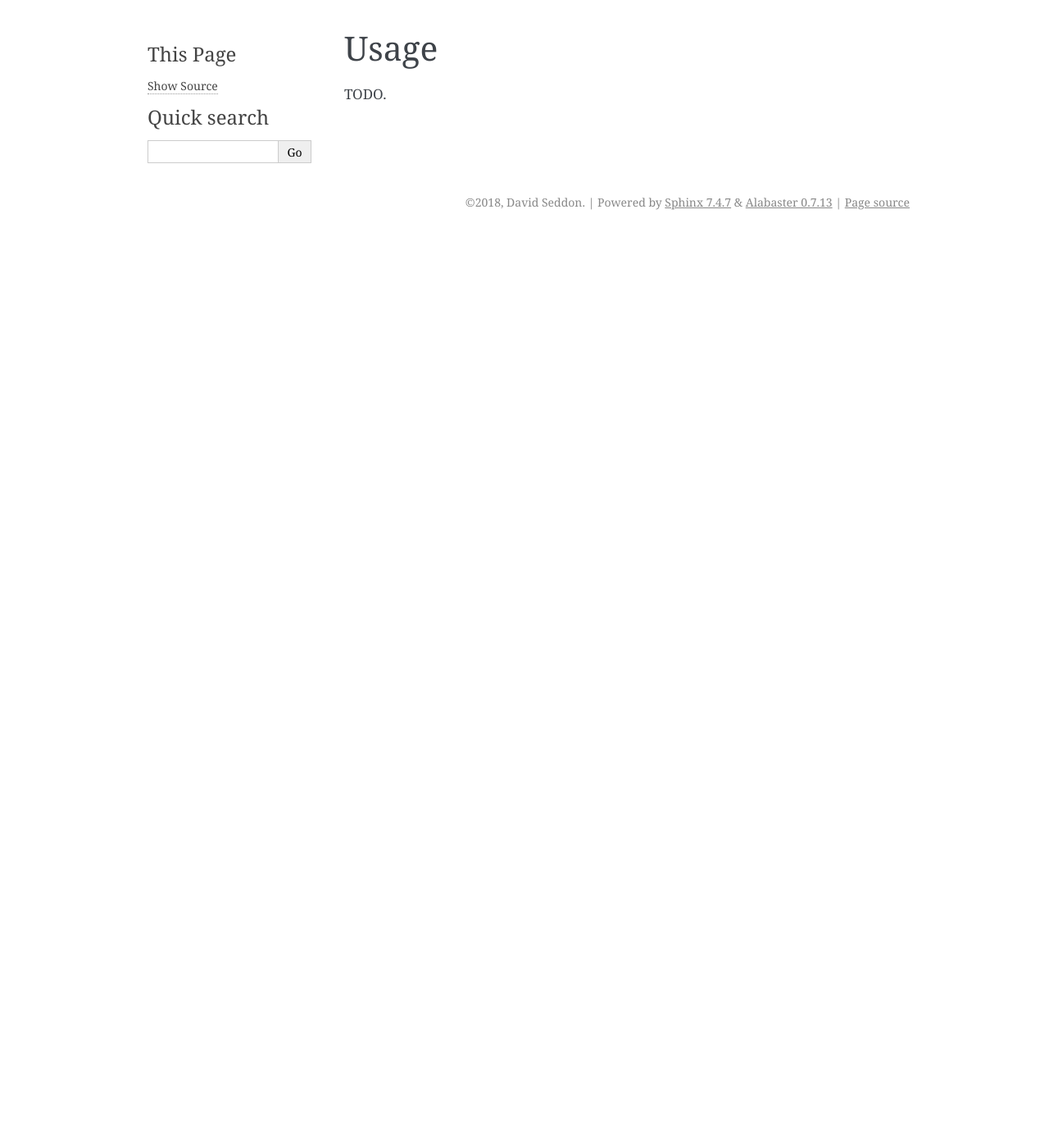
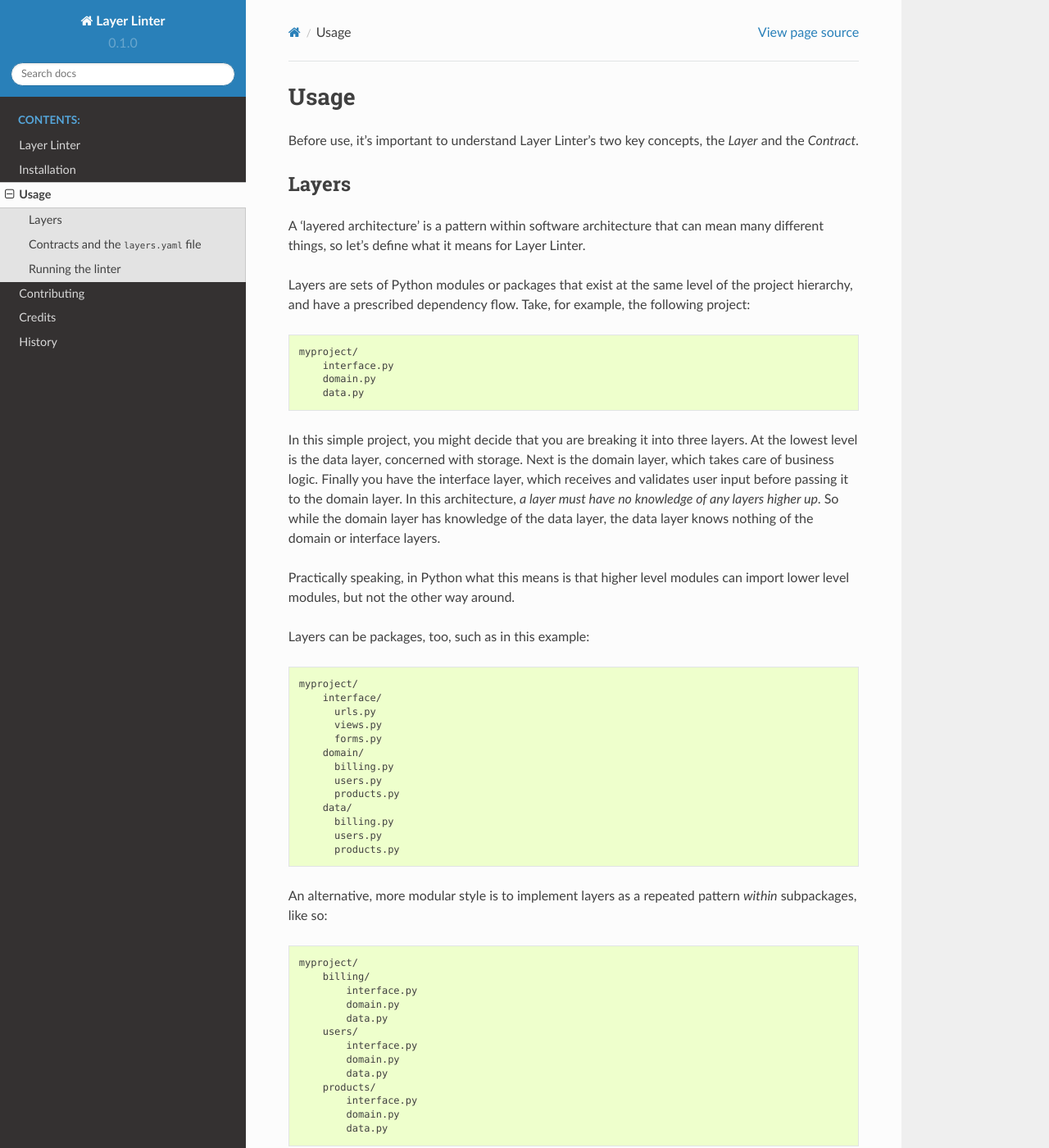
Before and after one commit to seddonym/layer_linter, a Sphinx documentation site: the page built from docs/usage.rst, in a window 1280 px wide and 1400 px high. Shown: the whole window at 82% size. Built offline with Sphinx 7.4.7 and the Read the Docs theme 2.0.0, drawn with Linux system fonts in a browser that asks for light colours; pages that are not in the unit, such as notebooks, are missing from menus; some of the changed text lies outside the part shown.

```diff
--- a/docs/conf.py
+++ b/docs/conf.py
@@ -84,7 +84,7 @@ todo_include_todos = False
 # The theme to use for HTML and HTML Help pages.  See the documentation for
 # a list of builtin themes.
 #
-html_theme = 'alabaster'
+html_theme = 'sphinx_rtd_theme'
 
 # Theme options are theme-specific and customize the look and feel of a
 # theme further.  For a list of options available for each theme, see the
@@ -95,7 +95,7 @@ html_theme = 'alabaster'
 # Add any paths that contain custom static files (such as style sheets) here,
 # relative to this directory. They are copied after the builtin static files,
 # so a file named "default.css" will overwrite the builtin "default.css".
-html_static_path = ['_static']
+html_static_path = []
 
 
 # -- Options for HTMLHelp output ---------------------------------------
--- a/docs/index.rst
+++ b/docs/index.rst
@@ -8,7 +8,6 @@ Welcome to Layer Linter's documentation!
    readme
    installation
    usage
-   modules
    contributing
    authors
    history
--- a/docs/installation.rst
+++ b/docs/installation.rst
@@ -4,6 +4,10 @@
 Installation
 ============
 
+Requirements
+------------
+
+Layer Linter only supports Python 3.
 
 Stable release
 --------------
--- a/docs/usage.rst
+++ b/docs/usage.rst
@@ -2,4 +2,127 @@
 Usage
 =====
 
-TODO.
+Before use, it's important to understand Layer Linter's two key concepts,
+the *Layer* and the *Contract*.
+
+Layers
+------
+
+A 'layered architecture' is a pattern within software architecture that can mean
+many different things, so let's define what it means for Layer Linter.
+
+Layers are sets of Python modules or packages that exist at the same
+level of the project hierarchy, and have a prescribed dependency flow.
+Take, for example, the following project:
+
+.. code-block:: none
+
+    myproject/
+        interface.py
+        domain.py
+        data.py
+
+In this simple project, you might decide that you are breaking it into three layers.
+At the lowest level is the data layer, concerned with storage. Next is the domain layer,
+which takes care of business logic. Finally you have the interface layer, which receives
+and validates user input before passing it to the domain layer. In this architecture,
+*a layer must have no knowledge of any layers higher up*. So while the domain layer has knowledge
+of the data layer, the data layer knows nothing of the domain or interface layers.
+
+Practically speaking, in Python what this means is that higher level modules can import
+lower level modules, but not the other way around.
+
+Layers can be packages, too, such as in this example:
+
+.. code-block:: none
+
+    myproject/
+        interface/
+          urls.py
+          views.py
+          forms.py
+        domain/
+          billing.py
+          users.py
+          products.py
+        data/
+          billing.py
+          users.py
+          products.py
+
+An alternative, more modular style is to implement layers as a repeated pattern *within* subpackages, like so:
+
+.. code-block:: none
+
+    myproject/
+        billing/
+            interface.py
+            domain.py
+            data.py
+        users/
+            interface.py
+            domain.py
+            data.py
+        products/
+            interface.py
+            domain.py
+            data.py
+
+(For further reading on Layers, see
+`the Wikipedia page on Multitier Architecture`_).
+
+Contracts and the ``layers.yaml`` file
+--------------------------------------
+
+A *Contract* is an agreement to adhere to a particular layered architecture. For
+example, you may wish to say that your layers are ``data``, ``domain`` and ``interface``,
+in order from low to high level.
+
+You define your Contracts in a ``layers.yaml`` file. Give your contract a name
+(in this case 'My Layers Contract'), specify which packages this applies to,
+and list your layers in order from low to high.
+
+.. code-block:: none
+
+    My Layers Contract:
+      packages:
+        - myproject
+      layers:
+        - lowlevelmodule
+        - mediumlevelmodule
+        - highlevelmodule
+
+For the more modular style described above, you can specify multiple packages:
+
+.. code-block:: none
+
+    Modular Contract:
+          packages:
+            - myproject.billing
+            - myproject.users
+            - myproject.products
+          layers:
+            - lowlevelmodule
+            - mediumlevelmodule
+            - highlevelmodule
+
+You may include multiple contracts in the same file.
+
+Running the linter
+------------------
+
+Once your ``layers.yaml`` file is ready, run the following command to check. (Most likely
+you will want to include this as part of your test run.)
+
+.. code-block:: none
+
+    layer-linter myproject
+
+You may specify a custom location for ``layers.yaml`` with the ``--config-directory``
+argument:
+
+.. code-block:: none
+
+    layer-linter myproject --config-directory path/to/layers.yaml
+
+.. _`the Wikipedia page on Multitier Architecture`: https://en.wikipedia.org/wiki/Multitier_architecture
```
Also changed, not shown: CONTRIBUTING.rst (+1 -13 lines), README.rst (+46 -8 lines).
